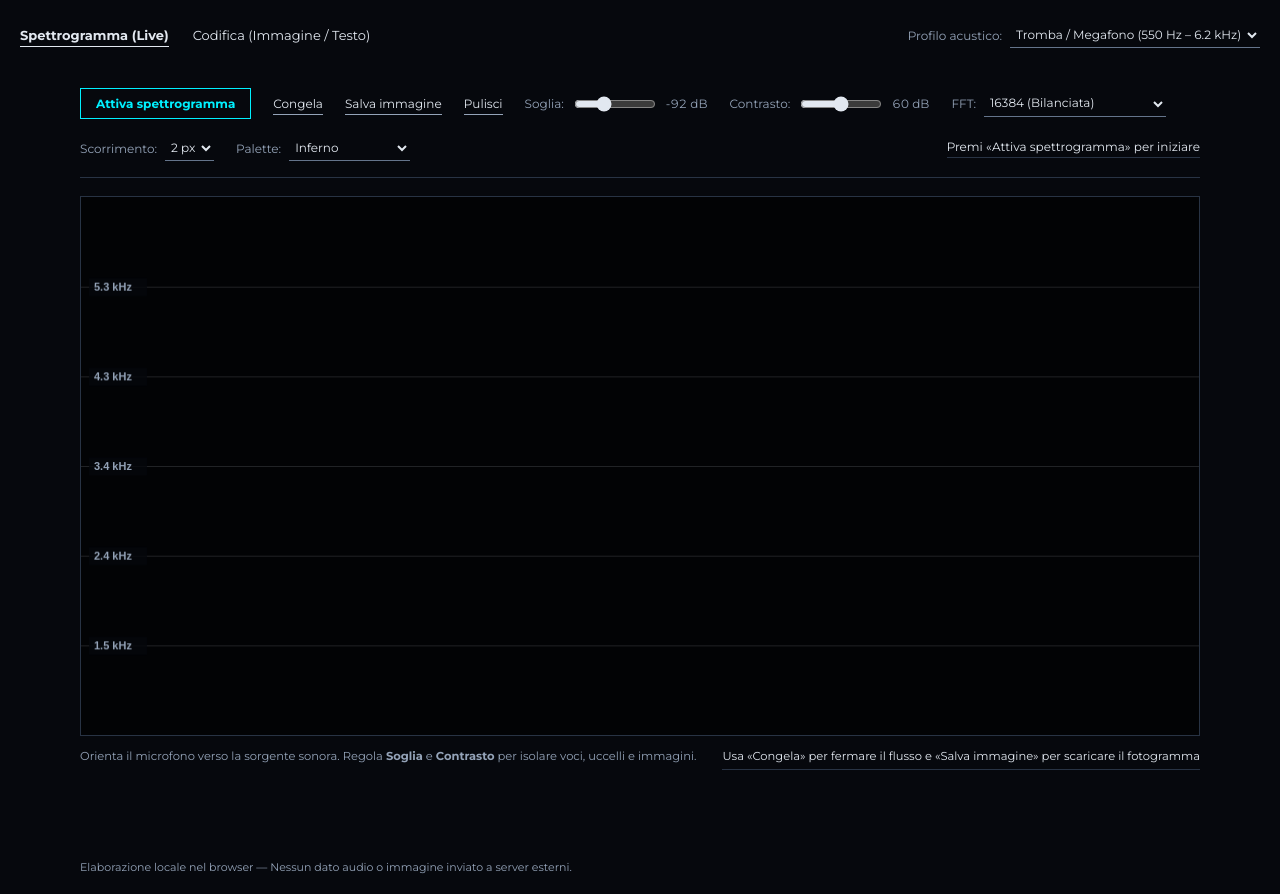
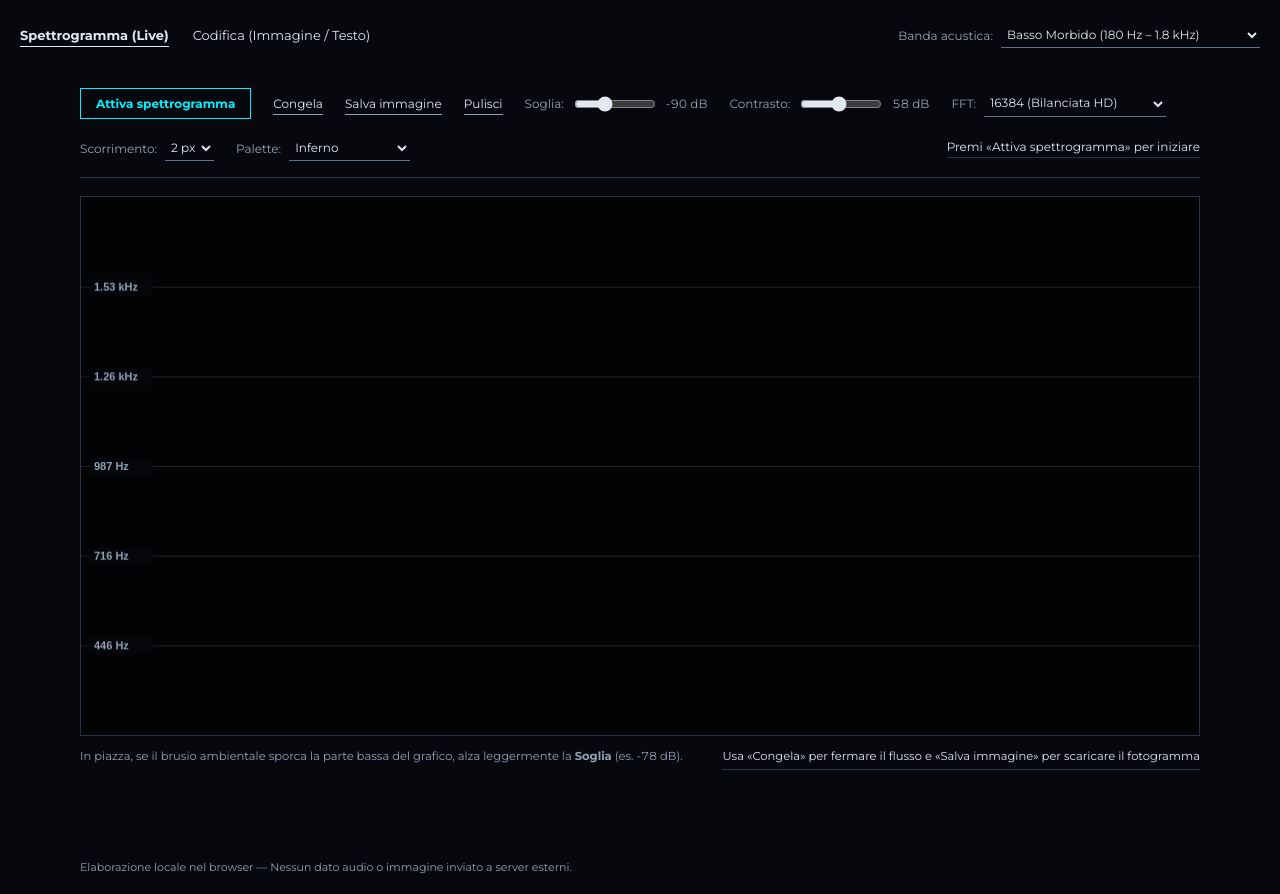
Before and after one commit to giacomodonati99-source/giacomo_donati.github.io, a plain HTML site: page index.html in a window 1280 px wide. Shown: the part 54-948 px from the top of the page. Drawn offline with Linux system fonts and the light colour scheme.

Commit message:
Update index.html

```diff
--- a/index.html
+++ b/index.html
@@ -423,10 +423,10 @@
       <a data-tab="txPanel">Codifica (Immagine / Testo)</a>
     </div>
 
-    <label class="control-inline">Profilo acustico:
+    <label class="control-inline">Banda acustica:
       <select id="bandProfileSelect">
-        <option value="horn" selected>Tromba / Megafono (550 Hz – 6.2 kHz)</option>
-        <option value="extended">Spettro Esteso (300 Hz – 10 kHz)</option>
+        <option value="lowWarm" selected>Basso Morbido (180 Hz – 1.8 kHz)</option>
+        <option value="hornLow">Medio-Basso Tromba (320 Hz – 2.4 kHz)</option>
       </select>
     </label>
   </nav>
@@ -442,19 +442,19 @@
         <button class="btn-link" id="rxClearBtn">Pulisci</button>
 
         <label class="control-inline">Soglia:
-          <input type="range" id="minDbInput" min="-115" max="-45" value="-92">
-          <span id="minDbVal">-92 dB</span>
+          <input type="range" id="minDbInput" min="-115" max="-45" value="-90">
+          <span id="minDbVal">-90 dB</span>
         </label>
 
         <label class="control-inline">Contrasto:
-          <input type="range" id="contrastInput" min="35" max="85" value="60">
-          <span id="contrastVal">60 dB</span>
+          <input type="range" id="contrastInput" min="35" max="85" value="58">
+          <span id="contrastVal">58 dB</span>
         </label>
 
         <label class="control-inline">FFT:
           <select id="fftSelect">
-            <option value="8192">8192 (Veloce)</option>
-            <option value="16384" selected>16384 (Bilanciata)</option>
+            <option value="8192">8192 (Transitori rapidi)</option>
+            <option value="16384" selected>16384 (Bilanciata HD)</option>
             <option value="32768">32768 (Massimo dettaglio)</option>
           </select>
         </label>
@@ -484,7 +484,7 @@
       </div>
 
       <div class="nota-footer">
-        <span>Orienta il microfono verso la sorgente sonora. Regola <strong>Soglia</strong> e <strong>Contrasto</strong> per isolare voci, uccelli e immagini.</span>
+        <span>In piazza, se il brusio ambientale sporca la parte bassa del grafico, alza leggermente la <strong>Soglia</strong> (es. -78 dB).</span>
         <span class="nota-sottolineata">Usa «Congela» per fermare il flusso e «Salva immagine» per scaricare il fotogramma</span>
       </div>
     </section>
@@ -523,7 +523,7 @@
         </label>
 
         <label class="control-inline">Contrasto / Taglio:
-          <input type="range" id="imgContrastInput" min="50" max="240" value="130">
+          <input type="range" id="imgContrastInput" min="50" max="240" value="135">
         </label>
 
         <label class="control-inline">
@@ -531,7 +531,7 @@
         </label>
 
         <label class="control-inline">
-          <input type="checkbox" id="preEmphasisCheck" checked> Compensazione tromba (+alti)
+          <input type="checkbox" id="lowBoostCheck" checked> Compensazione bassi (+180–450 Hz)
         </label>
       </div>
 
@@ -541,8 +541,7 @@
 
         <label class="control-inline">Durata scansione:
           <select id="durationSelect">
-            <option value="4">4 sec</option>
-            <option value="6">6 sec</option>
+            <option value="5">5 sec</option>
             <option value="8" selected>8 sec (Consigliata)</option>
             <option value="12">12 sec (Dettaglio fine)</option>
             <option value="16">16 sec (Immagini complesse)</option>
@@ -551,8 +550,8 @@
 
         <label class="control-inline">Densità bande:
           <select id="bandsSelect">
-            <option value="160">160 bande (Standard)</option>
-            <option value="240" selected>240 bande (Alta definizione)</option>
+            <option value="120" selected>120 bande (Pulito / Morbido)</option>
+            <option value="180">180 bande (Dettaglio fine)</option>
           </select>
         </label>
 
@@ -565,7 +564,7 @@
       </div>
 
       <div class="nota-footer">
-        <span>Il file .WAV include 0,25s di silenzio iniziale e finale per facilitare il montaggio con le registrazioni ambientali.</span>
+        <span>La compensazione bassi rinforza le note gravi per garantire che i microfoni degli smartphone leggano nitidamente anche il bordo inferiore.</span>
         <span class="nota-sottolineata">Scala lineare 1:1 — Nessuna deformazione geometrica</span>
       </div>
     </section>
@@ -578,13 +577,13 @@
 
   <script>
   (() => {
-    /* ==================== PROFILI BANDA ACUSTICA ==================== */
+    /* ==================== PROFILI BANDA A BASSA FREQUENZA ==================== */
     const PROFILES = {
-      horn:     { min: 550, max: 6200, label: 'Tromba / Megafono' },
-      extended: { min: 300, max: 10000, label: 'Spettro Esteso' }
+      lowWarm: { min: 180, max: 1800, label: 'Basso Morbido' },
+      hornLow: { min: 320, max: 2400, label: 'Medio-Basso Tromba' }
     };
 
-    let currentProfile = PROFILES.horn;
+    let currentProfile = PROFILES.lowWarm;
 
     function yToFreq(y, height) {
       const normY = 1 - (y / Math.max(1, height - 1));
@@ -774,9 +773,9 @@
         overCtx.lineTo(w, y);
         overCtx.stroke();
 
-        const label = freq >= 1000 ? `${(freq / 1000).toFixed(1)} kHz` : `${Math.round(freq)} Hz`;
+        const label = freq >= 1000 ? `${(freq / 1000).toFixed(2)} kHz` : `${Math.round(freq)} Hz`;
         const padX = 8 * dpr;
-        const boxW = 58 * dpr;
+        const boxW = 64 * dpr;
         const boxH = 18 * dpr;
         overCtx.fillStyle = 'rgba(6, 8, 13, 0.82)';
         overCtx.fillRect(padX, y - boxH / 2, boxW, boxH);
@@ -852,7 +851,6 @@
 
       specCtx.putImageData(colImage, w - stepX, 0);
 
-      // Aggiorna l'indicatore di picco in dB ogni 12 frame per confermare che il segnale entra
       frameCounter++;
       if (!isHoveringRx && frameCounter % 12 === 0) {
         const peakLabel = Number.isFinite(peakDb) && peakDb > -150 ? `${peakDb.toFixed(1)} dB` : 'silenzio';
@@ -864,7 +862,6 @@
       rxReadout.classList.remove('error-msg');
       rxReadout.textContent = 'Richiesta accesso microfono...';
 
-      // 1. Crea e sblocca AudioContext SUBITO dentro il click (fondamentale per Safari/iOS)
       const AudioCtx = window.AudioContext || window.webkitAudioContext;
       if (!AudioCtx) {
         showRxError('Web Audio API non supportata da questo browser.');
@@ -881,7 +878,6 @@
         return;
       }
 
-      // 2. Verifica supporto getUserMedia (richiede HTTPS o localhost)
       if (!navigator.mediaDevices || !navigator.mediaDevices.getUserMedia) {
         showRxError('Microfono bloccato: apri la pagina su HTTPS o localhost.');
         rxAudioCtx.close().catch(() => {});
@@ -912,7 +908,6 @@
         rxAnalyser.fftSize = parseInt(fftSelect.value, 10);
         rxAnalyser.smoothingTimeConstant = 0;
 
-        // Collega a un nodo silenzioso verso destination per mantenere attivo il grafo su tutti i browser
         const silentGain = rxAudioCtx.createGain();
         silentGain.gain.value = 0;
 
@@ -1009,7 +1004,7 @@
     const imgModeSelect = document.getElementById('imgModeSelect');
     const imgContrastInput = document.getElementById('imgContrastInput');
     const invertCheck = document.getElementById('invertCheck');
-    const preEmphasisCheck = document.getElementById('preEmphasisCheck');
+    const lowBoostCheck = document.getElementById('lowBoostCheck');
 
     const txPlayBtn = document.getElementById('txPlayBtn');
     const txExportBtn = document.getElementById('txExportBtn');
@@ -1034,7 +1029,7 @@
       [0.12, 0.5, 0.88].forEach(ratio => {
         const y = Math.round(ratio * h) + 0.5;
         const f = yToFreq(y, h);
-        const label = f >= 1000 ? `${(f / 1000).toFixed(1)} kHz` : `${Math.round(f)} Hz`;
+        const label = f >= 1000 ? `${(f / 1000).toFixed(2)} kHz` : `${Math.round(f)} Hz`;
         scanCtx.beginPath();
         scanCtx.moveTo(0, y);
         scanCtx.lineTo(w, y);
@@ -1178,19 +1173,19 @@
       const imgData = matCtx.getImageData(0, 0, W, H).data;
 
       const numBands = parseInt(bandsSelect.value, 10);
-      const numCols = Math.min(W, Math.max(240, Math.round(durationSec * 60)));
-      const usePreEmphasis = preEmphasisCheck.checked;
+      const numCols = Math.min(W, Math.max(240, Math.round(durationSec * 55)));
+      const useLowBoost = lowBoostCheck.checked;
 
       const oscillators = [];
 
       for (let b = 0; b < numBands; b++) {
-        const normTopDown = b / Math.max(1, numBands - 1);
+        const normTopDown = b / Math.max(1, numBands - 1); // 0 = acuto, 1 = grave
         const y = Math.min(H - 1, Math.floor(normTopDown * (H - 1)));
         const rowAmps = new Float32Array(numCols);
         let hasEnergy = false;
 
-        const normFreq = 1 - normTopDown;
-        const hornGain = usePreEmphasis ? (0.82 + 0.55 * Math.pow(normFreq, 1.35)) : 1.0;
+        // Rinforza le frequenze gravi (180-450 Hz) per compensare il roll-off dei microfoni smartphone
+        const lowGain = useLowBoost ? (0.85 + 0.50 * Math.pow(normTopDown, 1.5)) : 1.0;
 
         for (let c = 0; c < numCols; c++) {
           const x = Math.min(W - 1, Math.floor((c / Math.max(1, numCols - 1)) * (W - 1)));
@@ -1198,7 +1193,7 @@
           const lum = imgData[idx] / 255;
 
           if (lum > 0.05) {
-            rowAmps[c] = Math.pow(lum, 1.25) * hornGain;
+            rowAmps[c] = Math.pow(lum, 1.25) * lowGain;
             hasEnergy = true;
           }
         }
@@ -1224,7 +1219,7 @@
 
       if (oscillators.length === 0) return out;
 
-      const fadeSamples = Math.floor(sampleRate * 0.02);
+      const fadeSamples = Math.floor(sampleRate * 0.03);
 
       for (let i = 0; i < activeSamples; i++) {
         const pos = (i / activeSamples) * (numCols - 1);
```
